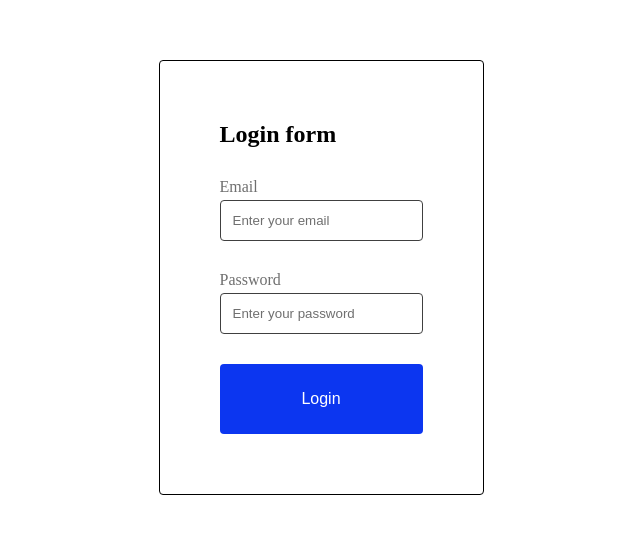
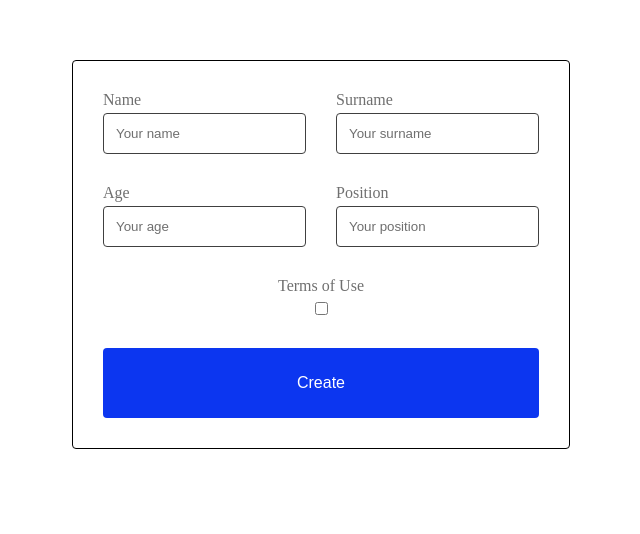
Before and after one commit to NataKyrylenko/typescript-app, a React (Create React App) app: page / in a window 1280 px wide. Shown: the top 534 px of the page, without its empty margins (319-959 px from the left). Built offline with nearby package versions, Linux system fonts and the light colour scheme.

Commit message:
add homework11

```diff
--- a/src/App.tsx
+++ b/src/App.tsx
@@ -1,4 +1,3 @@
-
 import GlobalStyles from "styles/GlobalStyles";
 //import Lesson06 from './lessons/lesson06/Lesson06';
 //import Homework06 from './homeworks/Homework06/Homework06';
@@ -9,7 +8,9 @@ import GlobalStyles from "styles/GlobalStyles";
 //import Lesson09 from 'lessons/lesson09/Lesson09';
 //import Homework09 from 'homeworks/Homework09/Homework09';
 //import Lesson10 from "lessons/Lesson10_practice/Lesson10";
-import Lesson11 from "lessons/lesson11/Lesson11";
+//import Lesson11 from "lessons/lesson11/Lesson11";
+import Homework11 from "homeworks/Homework11/Homework11";
+
 
 function App() {
   return (
@@ -24,7 +25,8 @@ function App() {
       {/* <Lesson09/> */}
       {/* <Homework09/> */}
       {/* <Lesson10/> */}
-      <Lesson11/>
+      {/* <Lesson11/> */}
+      <Homework11/>
     </>
   );
 }
--- /dev/null
+++ b/src/components/EmployeeForm/EmployeeForm.tsx
@@ -0,0 +1,79 @@
+import Input from "components/Input/Input";
+import { EmployeeFormContainer, InputsContainer } from "./styles";
+import Button from "components/Button/Button";
+import { useFormik } from "formik";
+import { EmployeeFormValues } from "./types";
+
+function EmployeeForm() {
+  const formik = useFormik({
+    initialValues: {
+      name: "",
+      surname: "",
+      age: "",
+      position: "",
+      isTerms: "",
+    } as EmployeeFormValues,
+    onSubmit: (values: EmployeeFormValues) => {
+      console.log(values);
+    },
+  });
+
+  //console.log(formik);
+
+  return (
+    <EmployeeFormContainer onSubmit={formik.handleSubmit}>
+      <InputsContainer>
+        <Input
+          name="name"
+          type="text"
+          placeholder="Your name"
+          label="Name"
+          onInputChange={formik.handleChange}
+          value={formik.values.name}
+        />
+
+        <Input
+          name="surname"
+          type="text"
+          placeholder="Your surname"
+          label="Surname"
+          onInputChange={formik.handleChange}
+          value={formik.values.surname}
+        />
+      </InputsContainer>
+      <InputsContainer>
+        <Input
+          name="age"
+          type="number"
+          placeholder="Your age"
+          label="Age"
+          onInputChange={formik.handleChange}
+          value={formik.values.age}
+        />
+
+        <Input
+          name="position"
+          type="text"
+          placeholder="Your position"
+          label="Position"
+          onInputChange={formik.handleChange}
+          value={formik.values.position}
+        />
+      </InputsContainer>
+      <InputsContainer>
+        <Input
+          name="isTerms"
+          type="checkbox"
+          placeholder=""
+          label="Terms of Use"
+          onInputChange={formik.handleChange}
+          value={formik.values.isTerms}
+        />
+      </InputsContainer>
+
+      <Button type="submit" name="Create" />
+    </EmployeeFormContainer>
+  );
+}
+
+export default EmployeeForm;
--- /dev/null
+++ b/src/components/EmployeeForm/styles.ts
@@ -0,0 +1,24 @@
+import styled from "@emotion/styled";
+import { css } from "@emotion/react";
+
+const commonEmployeeForm = css`
+    display: flex;
+    flex-direction: column;
+    align-items: center;
+    gap: 30px;
+`
+
+export const EmployeeFormContainer = styled.form`
+    ${commonEmployeeForm}
+    max-width: 60%;
+    padding: 30px;
+    margin: 20px auto;
+    border: 1px solid #000000;
+    border-radius: 4px;
+`;
+
+export const InputsContainer = styled.div`
+    ${commonEmployeeForm}
+    flex-direction: row;
+
+`;
--- /dev/null
+++ b/src/components/EmployeeForm/types.ts
@@ -0,0 +1,7 @@
+export interface EmployeeFormValues {
+    name: string,
+    surname:string,
+    age:string,
+    position: string,
+    isTerms: string,
+}
--- a/src/components/LoginForm/LoginForm.tsx
+++ b/src/components/LoginForm/LoginForm.tsx
@@ -9,12 +9,13 @@ function LoginForm() {
         initialValues: {
           email: "",
           password: "",
+          termsOfUsing: false,
         } as LoginFormValues,
         onSubmit: (values: LoginFormValues) => {
           console.log(values);
         },
       });
-  console.log(formik);
+  // console.log(formik);
 
   return (
     <LoginFormComponent onSubmit={formik.handleSubmit}>
@@ -35,6 +36,7 @@ function LoginForm() {
         onInputChange={formik.handleChange}
         value={formik.values.password}
       />
+
       <Button type="submit" name="Login" />
     </LoginFormComponent>
   );
--- /dev/null
+++ b/src/homeworks/Homework11/Homework11.tsx
@@ -0,0 +1,14 @@
+
+import EmployeeForm from "components/EmployeeForm/EmployeeForm";
+import { Homework11Container } from "./styles";
+
+
+function Homework11() {
+    return (
+        <Homework11Container>
+            <EmployeeForm></EmployeeForm>
+        </Homework11Container>
+    );
+}
+
+export default Homework11;
--- /dev/null
+++ b/src/homeworks/Homework11/styles.ts
@@ -0,0 +1,9 @@
+import styled from "@emotion/styled";
+
+export const Homework11Container = styled.div`
+display: flex;
+ flex-direction: column;
+ align-items: center;
+ gap: 30px;
+ padding: 40px;
+`;
```
Also changed, not shown: src/components/Input/types.ts (+3 -4 lines).
